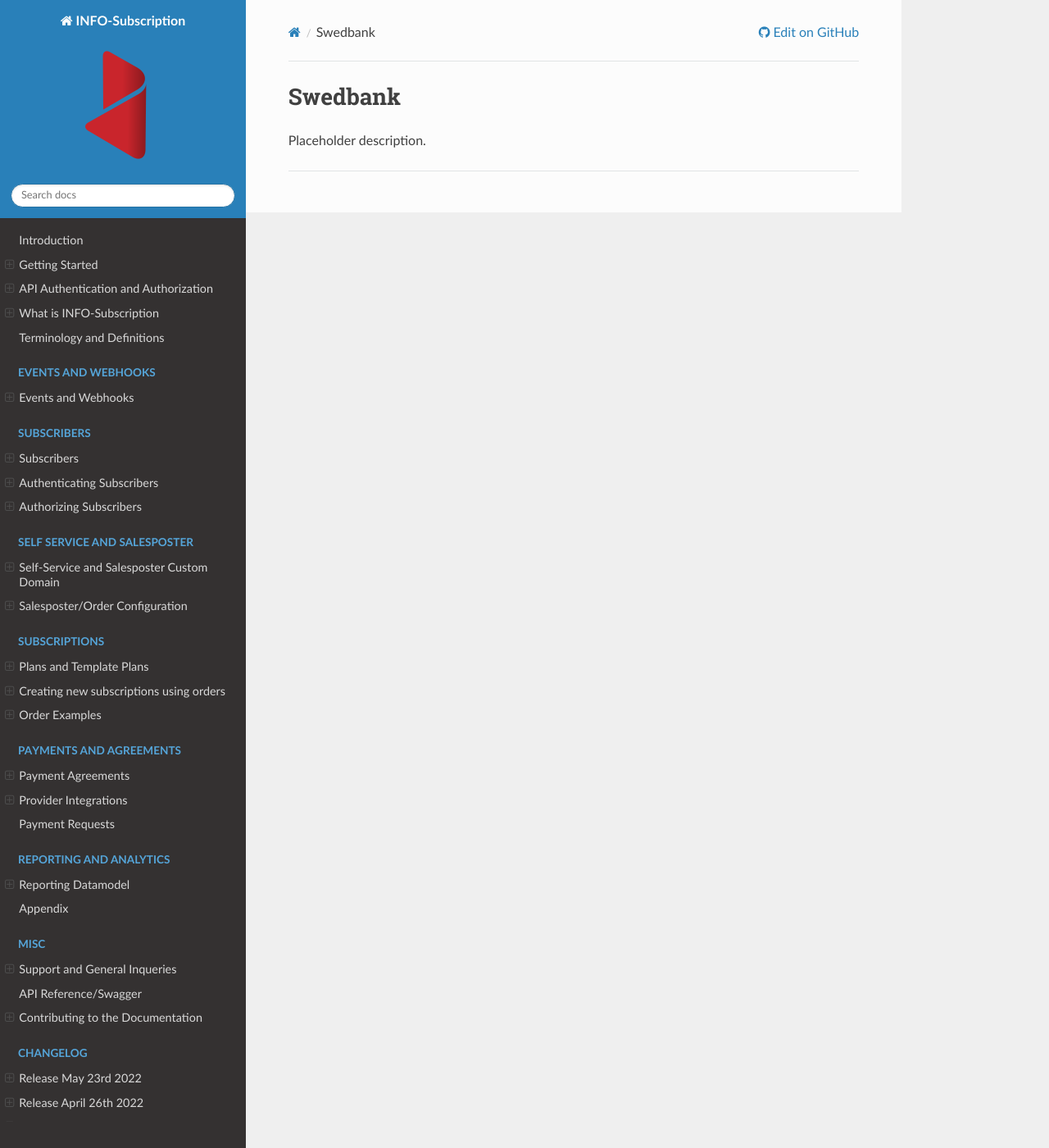
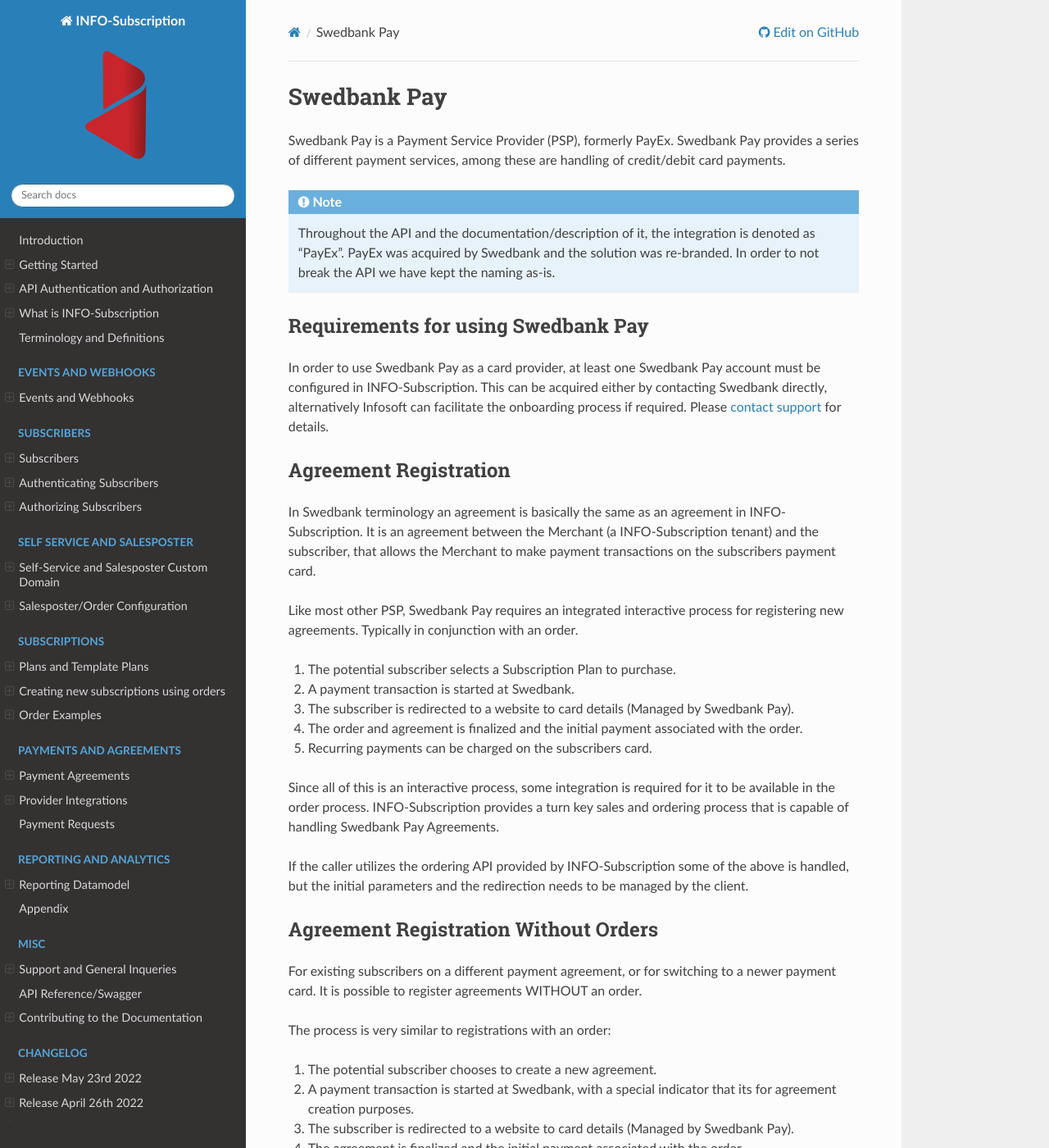
Before and after one commit to infosoftas/info-subscription-doc, a Sphinx documentation site: the page built from source/payments/providers/swedbank.rst, in a window 1280 px wide and 1400 px high. Shown: the whole window at 82% size. Built offline with Sphinx 7.4.7 and the Read the Docs theme 2.0.0, drawn with Linux system fonts in a browser that asks for light colours; formulas are drawn with MathJax 3; some of the changed text lies outside the part shown.

Commit message:
Added Swedbank details.

```diff
--- a/source/payments/providers/avtalegiro.rst
+++ b/source/payments/providers/avtalegiro.rst
@@ -3,7 +3,7 @@
 AvtaleGiro
 ===========
 
-AvtaleGiro is the local Norwegian Direct Debit solution for consumers, provided by Mastercard Payment Services (MPS), formerly NETS.
+AvtaleGiro is the primary (only) Norwegian Direct Debit solution for consumers, provided by Mastercard Payment Services (MPS), formerly NETS.
 
 Mandate Registration
 --------------------
--- a/source/payments/providers/swedbank.rst
+++ b/source/payments/providers/swedbank.rst
@@ -1,6 +1,92 @@
 .. _provider-swedbank:
 
-Swedbank
-========
+Swedbank Pay
+=============
 
-Placeholder description.
+Swedbank Pay is a Payment Service Provider (PSP), formerly PayEx.
+Swedbank Pay provides a series of different payment services, among these are handling of credit/debit card payments.
+
+.. Note::
+
+    Throughout the API and the documentation/description of it,
+    the integration is denoted as "PayEx". PayEx was acquired by Swedbank and the solution was re-branded.
+    In order to not break the API we have kept the naming as-is.
+
+Requirements for using Swedbank Pay
+-----------------------------------
+In order to use Swedbank Pay as a card provider, at least one Swedbank Pay account must be configured in |projectName|.
+This can be acquired either by contacting Swedbank directly, alternatively Infosoft can facilitate the onboarding process if required.
+Please :ref:`contact support <reporting-bugs>` for details.
+
+Agreement Registration
+----------------------
+In Swedbank terminology an agreement is basically the same as an agreement in |projectName|.
+It is an agreement between the Merchant (a |projectName| tenant) and the subscriber, that allows the Merchant to make payment transactions on the subscribers payment card.
+
+Like most other PSP, Swedbank Pay requires an integrated interactive process for registering new agreements.
+Typically in conjunction with an order.
+
+1. The potential subscriber selects a Subscription Plan to purchase.
+2. A payment transaction is started at Swedbank.
+3. The subscriber is redirected to a website to card details (Managed by Swedbank Pay).
+4. The order and agreement is finalized and the initial payment associated with the order.
+5. Recurring payments can be charged on the subscribers card.
+
+Since all of this is an interactive process, some integration is required for it to be available in the order process.
+|projectName| provides a turn key sales and ordering process that is capable of handling Swedbank Pay Agreements.
+
+If the caller utilizes the ordering API provided by |projectName| some of the above is handled, but the initial parameters and the redirection needs to be managed by the client.
+
+Agreement Registration Without Orders
+-------------------------------------
+For existing subscribers on a different payment agreement, or for switching to a newer payment card.
+It is possible to register agreements WITHOUT an order.
+
+The process is very similar to registrations with an order:
+
+1. The potential subscriber chooses to create a new agreement.
+2. A payment transaction is started at Swedbank, with a special indicator that its for agreement creation purposes.
+3. The subscriber is redirected to a website to card details (Managed by Swedbank Pay).
+4. The agreement is finalized and the initial payment associated with the order.
+
+
+Prepared Transactions
+---------------------
+It is possible to prepare agreement transactions and send them to potential subscribers as direct URLs to the agreement terminal.
+For more info check the Swedbank website, or contact support.
+
+
+Manually Registering Agreements
+~~~~~~~~~~~~~~~~~~~~~~~~~~~~~~~
+It is possible to register/import agreements registered outside of |projectName|.
+This is typically useful when importing accounts from other sources such as an e-commerce solution.
+
+An agreement registration requires the following
+
+* A Swedbank Pay Recurrence Token
+* An AccountId
+
+The agreement is created by sending a POST request to the :api-ref:`agreement endpoint<PayEx/post_payex_agreement>`, an example request body might look like:
+
+.. code-block:: json
+
+    {
+        "accountId" : "a28373e1-5733-4682-98f0-549cb59800f8",
+        "recurrenceToken" : "acecdb1d-b78b-45bd-9374-4feee7edaf72",
+    }
+
+The output of such a request is a new Id for the agreement, which can then be used to register a general payment agreement as described in the section for :ref:`managing agreements <manage-payment-agreement>`.
+
+|projectName| will only accept the agreement if the given `recurrenceToken` is valid on the Swedbank Pay account.
+Details about the card such as the `expiration` and the `cardMask` may be given during import, but they will be pulled from Swedbank directly if missing.
+
+Creating Payments
+-----------------
+A payment or transaction is the Swedbank Pay terminology for doing a debit/charge on the subscribers payment card.
+Once submitted, if not cancelled by the merchant, will lead to an account transfer on the given due date.
+
+Payments are automatically created and cancelled for subscriptions on a Swedbank Pay agreement.
+There should be minimal need for manually creating payments.
+Please let us know if you have specific scenarios that is not supported.
+
+Payments can be created directly using the API if required, using :api-ref:`the transaction endpoint <PayEx/eCommerceTransactions/post_transaction>`.
```
